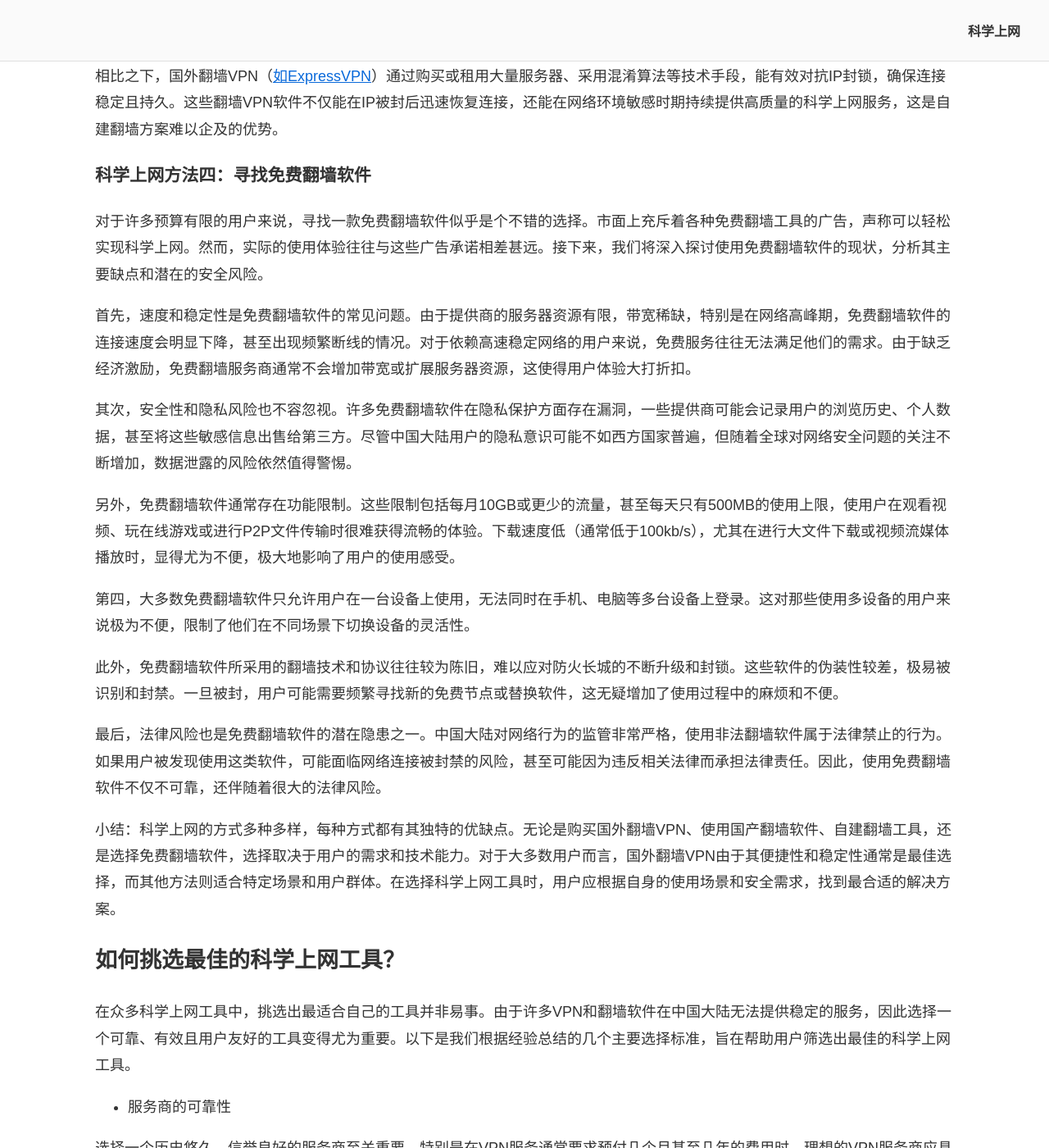
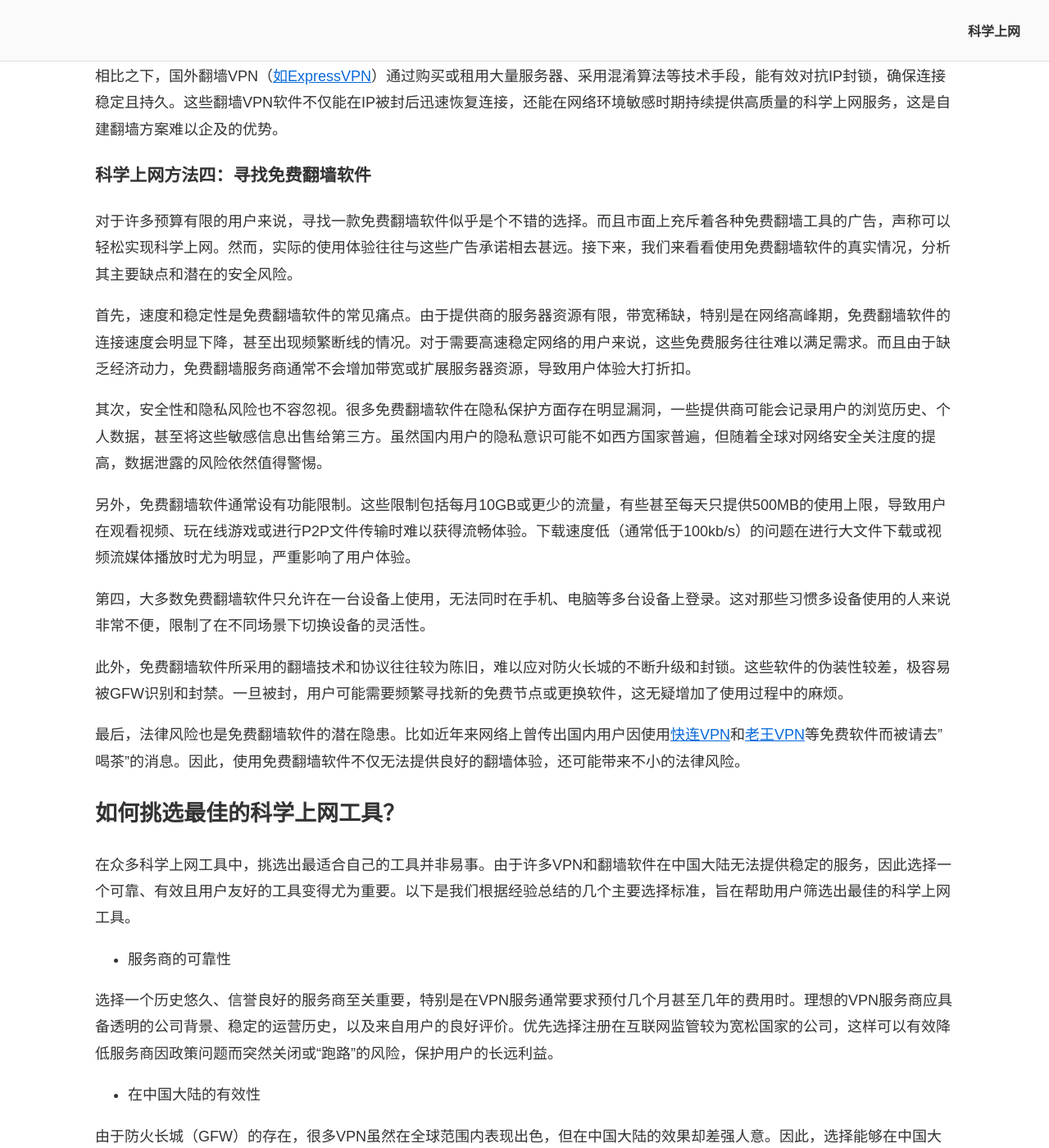
Before and after one commit to chinavpns/chinavpns.github.io, a Jekyll site: the page built from index.md, in a window 1280 px wide and 1400 px high, scrolled down 7158 px. Shown: the whole window at 82% size. Built offline with Jekyll 4.4.1, drawn with Linux system fonts in a browser that asks for light colours.

Commit message:
Update index.md

```diff
--- a/index.md
+++ b/index.md
@@ -141,21 +141,19 @@ description: 科学上网指南：2025年最好用的翻墙VPN和翻墙软件推
 
 ### 科学上网方法四：寻找免费翻墙软件
 
-对于许多预算有限的用户来说，寻找一款免费翻墙软件似乎是个不错的选择。市面上充斥着各种免费翻墙工具的广告，声称可以轻松实现科学上网。然而，实际的使用体验往往与这些广告承诺相差甚远。接下来，我们将深入探讨使用免费翻墙软件的现状，分析其主要缺点和潜在的安全风险。
+对于许多预算有限的用户来说，寻找一款免费翻墙软件似乎是个不错的选择。而且市面上充斥着各种免费翻墙工具的广告，声称可以轻松实现科学上网。然而，实际的使用体验往往与这些广告承诺相去甚远。接下来，我们来看看使用免费翻墙软件的真实情况，分析其主要缺点和潜在的安全风险。
 
-首先，速度和稳定性是免费翻墙软件的常见问题。由于提供商的服务器资源有限，带宽稀缺，特别是在网络高峰期，免费翻墙软件的连接速度会明显下降，甚至出现频繁断线的情况。对于依赖高速稳定网络的用户来说，免费服务往往无法满足他们的需求。由于缺乏经济激励，免费翻墙服务商通常不会增加带宽或扩展服务器资源，这使得用户体验大打折扣。
+首先，速度和稳定性是免费翻墙软件的常见痛点。由于提供商的服务器资源有限，带宽稀缺，特别是在网络高峰期，免费翻墙软件的连接速度会明显下降，甚至出现频繁断线的情况。对于需要高速稳定网络的用户来说，这些免费服务往往难以满足需求。而且由于缺乏经济动力，免费翻墙服务商通常不会增加带宽或扩展服务器资源，导致用户体验大打折扣。
 
-其次，安全性和隐私风险也不容忽视。许多免费翻墙软件在隐私保护方面存在漏洞，一些提供商可能会记录用户的浏览历史、个人数据，甚至将这些敏感信息出售给第三方。尽管中国大陆用户的隐私意识可能不如西方国家普遍，但随着全球对网络安全问题的关注不断增加，数据泄露的风险依然值得警惕。
+其次，安全性和隐私风险也不容忽视。很多免费翻墙软件在隐私保护方面存在明显漏洞，一些提供商可能会记录用户的浏览历史、个人数据，甚至将这些敏感信息出售给第三方。虽然国内用户的隐私意识可能不如西方国家普遍，但随着全球对网络安全关注度的提高，数据泄露的风险依然值得警惕。
 
-另外，免费翻墙软件通常存在功能限制。这些限制包括每月10GB或更少的流量，甚至每天只有500MB的使用上限，使用户在观看视频、玩在线游戏或进行P2P文件传输时很难获得流畅的体验。下载速度低（通常低于100kb/s），尤其在进行大文件下载或视频流媒体播放时，显得尤为不便，极大地影响了用户的使用感受。
+另外，免费翻墙软件通常设有功能限制。这些限制包括每月10GB或更少的流量，有些甚至每天只提供500MB的使用上限，导致用户在观看视频、玩在线游戏或进行P2P文件传输时难以获得流畅体验。下载速度低（通常低于100kb/s）的问题在进行大文件下载或视频流媒体播放时尤为明显，严重影响了用户体验。
 
-第四，大多数免费翻墙软件只允许用户在一台设备上使用，无法同时在手机、电脑等多台设备上登录。这对那些使用多设备的用户来说极为不便，限制了他们在不同场景下切换设备的灵活性。
+第四，大多数免费翻墙软件只允许在一台设备上使用，无法同时在手机、电脑等多台设备上登录。这对那些习惯多设备使用的人来说非常不便，限制了在不同场景下切换设备的灵活性。
 
-此外，免费翻墙软件所采用的翻墙技术和协议往往较为陈旧，难以应对防火长城的不断升级和封锁。这些软件的伪装性较差，极易被识别和封禁。一旦被封，用户可能需要频繁寻找新的免费节点或替换软件，这无疑增加了使用过程中的麻烦和不便。
+此外，免费翻墙软件所采用的翻墙技术和协议往往较为陈旧，难以应对防火长城的不断升级和封锁。这些软件的伪装性较差，极容易被GFW识别和封禁。一旦被封，用户可能需要频繁寻找新的免费节点或更换软件，这无疑增加了使用过程中的麻烦。
 
-最后，法律风险也是免费翻墙软件的潜在隐患之一。中国大陆对网络行为的监管非常严格，使用非法翻墙软件属于法律禁止的行为。如果用户被发现使用这类软件，可能面临网络连接被封禁的风险，甚至可能因为违反相关法律而承担法律责任。因此，使用免费翻墙软件不仅不可靠，还伴随着很大的法律风险。
-
-小结：科学上网的方式多种多样，每种方式都有其独特的优缺点。无论是购买国外翻墙VPN、使用国产翻墙软件、自建翻墙工具，还是选择免费翻墙软件，选择取决于用户的需求和技术能力。对于大多数用户而言，国外翻墙VPN由于其便捷性和稳定性通常是最佳选择，而其他方法则适合特定场景和用户群体。在选择科学上网工具时，用户应根据自身的使用场景和安全需求，找到最合适的解决方案。
+最后，法律风险也是免费翻墙软件的潜在隐患。比如近年来网络上曾传出国内用户因使用<a href="https://github.com/chinavpns/letsvpn">快连VPN</a>和<a href="https://github.com/chinavpns/wangvpn">老王VPN</a>等免费软件而被请去"喝茶"的消息。因此，使用免费翻墙软件不仅无法提供良好的翻墙体验，还可能带来不小的法律风险。
 
 ## 如何挑选最佳的科学上网工具？
 
```
